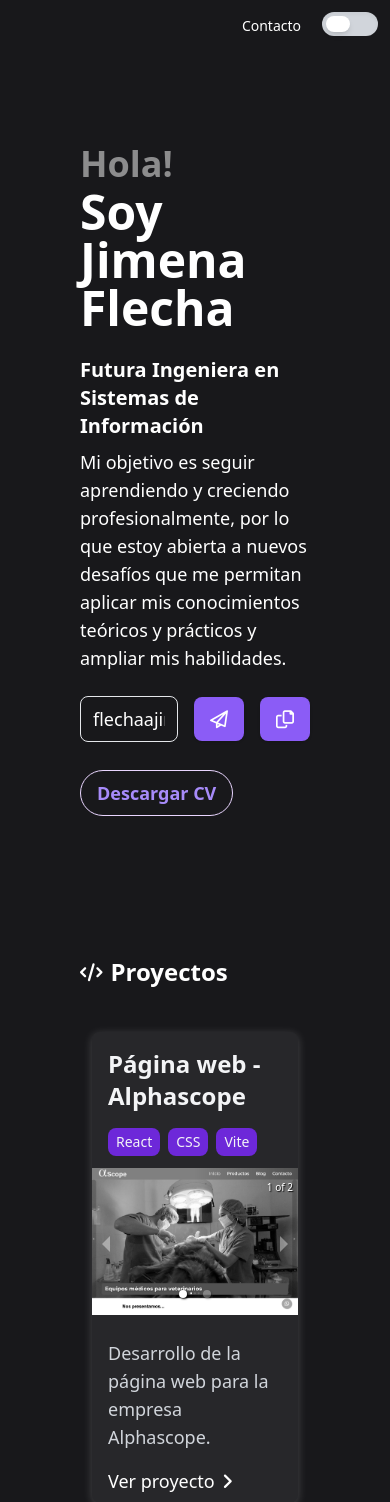
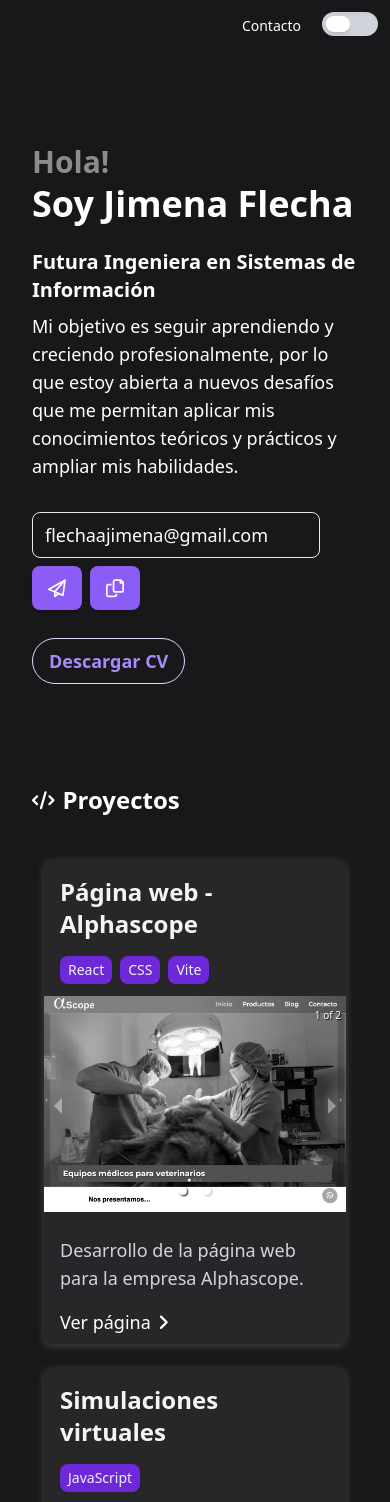
Before and after one commit to jimefle/portfolio, a React (Vite) app: page / in a window 390 px wide. Shown: the top 1502 px of the page. Built offline with nearby package versions, Linux system fonts and the light colour scheme.

Commit message:
mejoras responsive mobile

```diff
--- a/src/App.jsx
+++ b/src/App.jsx
@@ -28,7 +28,7 @@ function App() {
         <link rel="stylesheet" href="https://cdnjs.cloudflare.com/ajax/libs/font-awesome/6.0.0-beta3/css/all.min.css"></link>
       </head>
       <body className='bg-zinc-900 dark:bg-white dark:text-black text-white text-lg pt-0 relative place-items-center'>
-      <header className="fixed mt-0 flex items-center justify-end space-x-4 bg-inherit px-3 py-2 overflow-x-auto whitespace-nowrap w-full z-50">
+      <header className="fixed mt-0 flex items-center justify-end space-x-4 bg-zinc-900 dark:bg-white dark:text-black text-white px-3 py-2 overflow-x-auto whitespace-nowrap w-full z-50">
         {/*  <a href="#proyects" className="rounded-lg border border-transparent p-1 text-sm font-medium bg-transparent cursor-pointer hover:text-violet-200 transition-colors">
             Proyectos y cursos
           </a>
@@ -50,7 +50,7 @@ function App() {
             </button>
           </div>
         </header>
-        <main className='p-20 pt-10 sm:px-8 md:px-16 lg:px-48 xl:px-80'>
+        <main className='p-8 pt-10 sm:px-10 md:px-16 lg:px-48 xl:px-80'>
           <Hero></Hero>
           <Proyects></Proyects>
           <Education></Education>
--- a/src/components/aboutme.jsx
+++ b/src/components/aboutme.jsx
@@ -1,6 +1,6 @@
 function Aboutme() {
     return(
-        <section className="mt-20 py-6 pb-40">
+        <section className="mt-10 py-6 pb-40">
             <div className="flex items-center pb-6">
               <i className="fa-solid fa-star"></i>
               <h2 className="px-2 text-2xl font-bold" id='aboutme'>Sobre mí</h2>
@@ -8,14 +8,13 @@ function Aboutme() {
             <article className="flex flex-col">
               <div>
                 <p className="pt-3">Estoy en constante búsqueda de desafíos y oportunidades para seguir creciendo, con especial
-                  interés en el desarrollo frontend, donde distrufo crear interfaces atractivas, funcionales y responsive siempre teniendo en cuenta la
+                  interés en el <strong className="bg-gradient-to-r from-violet-500 to-violet-950 dark:text-white px-1">desarrollo frontend</strong>, donde distrufo crear interfaces atractivas, funcionales y responsive siempre teniendo en cuenta la
                    experiencia de usuario, el diseño de sistemas y la integración de tecnologías emergentes. Además, me apasiona
                    el aprendizaje continuo; siempre estoy explorando nuevas herramientas, frameworks y tendencias para expandir mis conocimientos
                     y aplicar soluciones innovadoras. </p>
-                  <p className="pt-3">Como estudiante de Ingeniería en Sistemas de Información, participo activamente en programas de Investigación
-                     y Desarrollo (I+D), donde he tenido la oportunidad de explorar temas que van desde la ciberseguridad hasta la innovación educativa.
-                      Estas experiencias me han llevado a participar en congresos nacionales y competencias, enriqueciendo mi perspectiva profesional y
-                       mi compromiso con la tecnología. </p>
+                  <p className="pt-3">Como estudiante de Ingeniería en Sistemas de Información, participo activamente en programas de <strong className="bg-gradient-to-r from-violet-500 to-violet-950 dark:text-white px-1"> Investigación
+                     y Desarrollo (I+D)</strong>, donde he tenido la oportunidad de explorar temas que van desde la ciberseguridad hasta la innovación educativa.
+                      Estas experiencias me han llevado a participar en congresos nacionales y competencias, enriqueciendo mi perspectiva profesional.</p>
                   <p className="pt-3 pb-8">Si queres saber más sobre mis proyectos y logros, te invito a visitar mi LinkedIn!</p>
               </div>
             </article>
--- a/src/components/card.jsx
+++ b/src/components/card.jsx
@@ -60,7 +60,7 @@ function Card ({ title, images, description, technologies=[], projectUrl}) {
             <div className="hover:font-semibold hover:scale-100 duration-300 ease-in-out ">
               <a href={projectUrl} target="_blank" rel="noopener noreferrer"
                 className="m-4 text-inherit">
-                Ver proyecto
+                Ver página
                 <i className="fa-solid fa-angle-right px-2 "></i>
               </a>
             </div>
--- a/src/components/education.jsx
+++ b/src/components/education.jsx
@@ -1,7 +1,7 @@
 /* eslint-disable react/prop-types */
 function Education({theme}){
     return(
-        <section className="mt-20 py-6">
+        <section className="mt-10 py-6">
             <div className="flex items-center">
               <i className="fa-solid fa-book"></i>
               <h2 className="px-2 text-2xl font-bold" id='education'>Educación</h2>
@@ -20,9 +20,9 @@ function Education({theme}){
             <h3 className="pt-8 text-xl font-semibold">Habilidades</h3>
             <div className="grid grid-cols-3 sm:grid-cols-4 md:grid-cols-5 gap-6 py-5 place-items-center">
               <img className="h-16" src="image/js.png" alt="JavaScript" title="JavaScript" />
-              <img className="h-16" src="image/science.png" alt="React" title="React" />
               <img className="h-16" src="image/html-5.png" alt="HTML" title="HTML" />
               <img className="h-16" src="image/css3.png" alt="CSS" title="CSS" />
+              <img className="h-16" src="image/science.png" alt="React" title="React" />
               <img className="h-16" src="image/tailwind-css.png" alt="Tailwind CSS" title="Tailwind CSS" />
               <img className="h-16" src="image/github.png" alt="GitHub" title="GitHub" />
               <img className="h-16" src="image/sql.png" alt="SQL" title="SQL" />
--- a/src/components/hero.jsx
+++ b/src/components/hero.jsx
@@ -17,22 +17,22 @@ function Hero(){
   };
     return(
         <section className="mt-20 py-6">
-            <h1 className="text-4xl font-bold opacity-50">Hola!</h1>
-            <h1 className="text-5xl font-bold pt-1">Soy Jimena Flecha</h1>
+            <h1 className="text-3xl  sm:text-4xl font-bold opacity-50">Hola!</h1>
+            <h1 className="text-4xl sm:text-5xl font-bold pt-1">Soy Jimena Flecha</h1>
             <p className="text-xl pt-6"><strong>Futura Ingeniera en Sistemas de Información</strong></p>
             <p className="py-2"> Mi objetivo es seguir aprendiendo y creciendo profesionalmente, por lo que estoy abierta a
                 nuevos desafíos que me permitan aplicar mis conocimientos teóricos y prácticos y ampliar mis
                 habilidades.</p>
-            <div class="flex items-center space-x-4 py-4">
+            <div class="flex flex-wrap sm:flex-nowrap items-center py-4">
               <input
                 type="text"
                 value={mail}
                 readonly
-                class="w-full px-3 py-2 border dark:border-black rounded-lg bg-transparent text-white dark:text-black focus:outline-none focus:ring-2 focus:ring-violet-500"
+                class="w-72 px-3 py-2 border mr-4 my-2 dark:border-black rounded-lg bg-transparent text-white dark:text-black focus:outline-none focus:ring-2 focus:ring-violet-500"
               />
                 <a
                   href={`mailto:${mail}`}
-                class="px-4 py-2 bg-violet-500 text-white rounded-lg shadow hover:bg-violet-900 transition">
+                  class="px-4 py-2 mr-2 bg-violet-500 text-white rounded-lg shadow hover:bg-violet-900 transition">
                   <i className="fa-regular fa-paper-plane"></i>
                   </a>
                 <button
--- a/src/components/proyects.jsx
+++ b/src/components/proyects.jsx
@@ -1,7 +1,7 @@
 import Card from './card'
 function Proyects(){
     return(
-        <section className="mt-20 py-6">
+        <section className="mt-10 py-6">
             <div className="flex items-center">
               <i className="fa-solid fa-code"></i>
               <h2 className="px-2 text-2xl font-bold" id='proyects'>Proyectos</h2>
```
Lines whose indentation alone changed are shown as unchanged.
